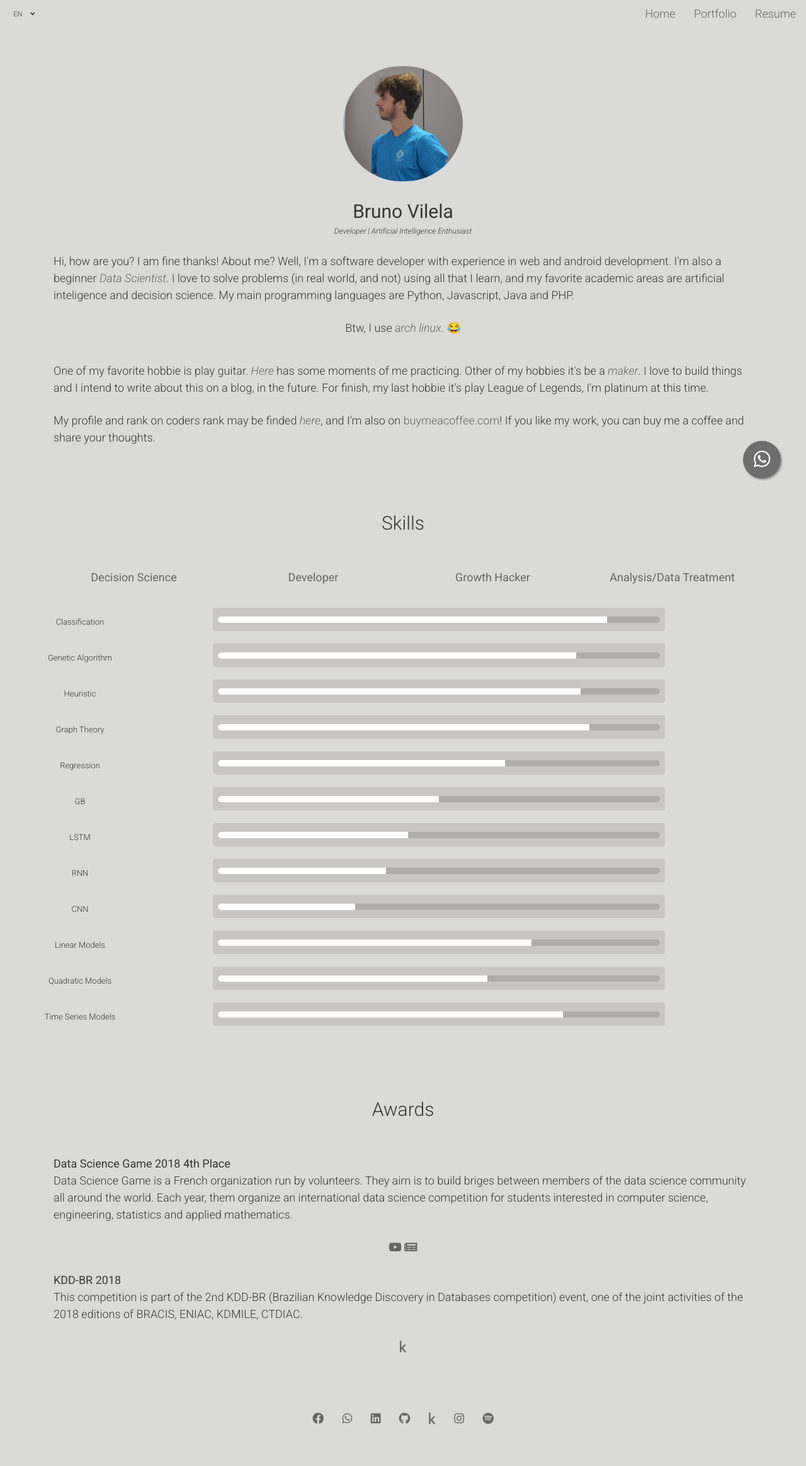
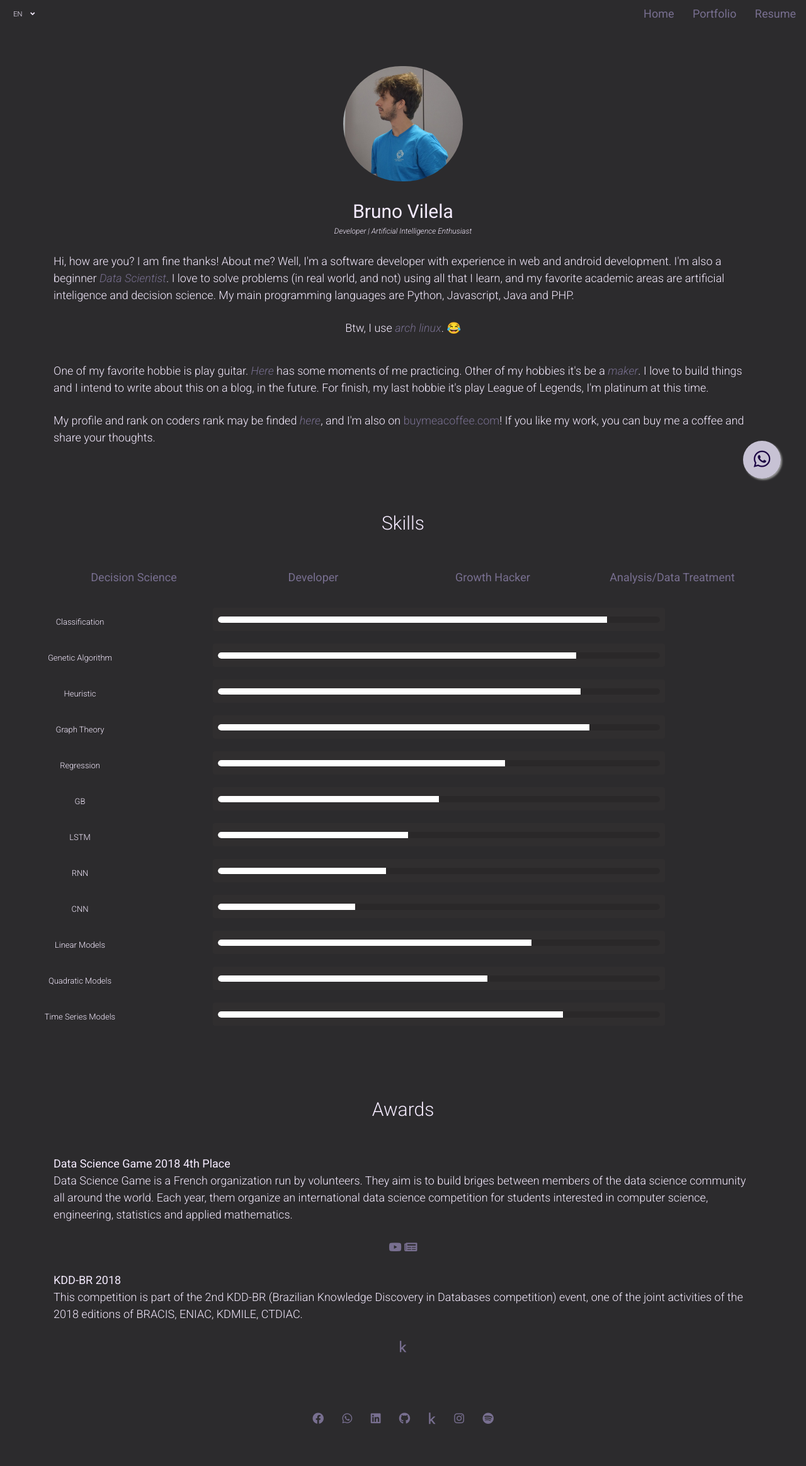
Before and after one commit to vilelabruno/vilelabruno.github.io, a PHP site: page / in a window 1280 px wide. Shown: the whole page at 63% size. Run offline with PHP 8.4, Linux system fonts and the light colour scheme; some libraries are stand-ins or nearby versions.

Commit message:
changed color

```diff
--- a/assets/css/style.css
+++ b/assets/css/style.css
@@ -1,9 +1,9 @@
 @import url('https://fonts.googleapis.com/css?family=Roboto:300,300i,400,700');
 
 body { font-family: 'Roboto';
-  background-color: #DADAD9;
+  background-color: #2c2b2d;
   font-weight: 300;
-  color: #36382E;}
+  color: #f5ebff;}
 
 nav{
   font-size: 18px;
@@ -25,11 +25,17 @@ nav{
   width:72px;
 }
 a{
-  color: #656565;
+  color: #786f90;
+}
+.skillsA:focus{
+  color: #988cb8;
+}
+.menu{
+  font-weight: 400;
 }
 a:hover{
   text-decoration: none;
-  color: #2f2f2f;
+  color: rgb(139, 130, 165);
 }
 .dirItens{
   padding-left: 25px;
--- a/index.html
+++ b/index.html
@@ -92,8 +92,8 @@
             height: 60px;
             bottom: 40px;
             right: 40px;
-            background-color: #6e6e6e;
-            color: #FFF;
+            background-color: #efeaffcb;
+            color: rgb(25, 0, 66);
             border-radius: 50px;
             text-align: center;
             font-size: 30px;
@@ -193,9 +193,9 @@
     <nav class="navbar navbar-light ">
         <div></div>
         <div>
-            <a target="_blank" href="https://vilelabruno.github.io/">Home</a>
-            <a class="dirItens" target="_blank" href="portfolio">Portfolio</a>
-            <a class="dirItens" id="resume" target="_blank" href="2018_BrunoVilela_resume.pdf">Resume</a>
+            <a target="_blank" class="menu" href="https://vilelabruno.github.io/">Home</a>
+            <a class="dirItens menu" target="_blank" href="portfolio">Portfolio</a>
+            <a class="dirItens menu" id="resume" target="_blank" href="2018_BrunoVilela_resume.pdf">Resume</a>
         </div>
     </nav>
     <div class="container-fluid space2"></div>
@@ -258,16 +258,16 @@
         <div class="container">
             <div class="row" style="font-size: large;">
                 <div class="col-sm" onclick="showDs()">
-                    <a href="javascript:showDs();"><strong>Decision Science</strong></a>
+                    <a class="skillsA" href="javascript:showDs();"><strong>Decision Science</strong></a>
                 </div>
                 <div class="col-sm" onclick="showDev()">
-                    <a href="javascript:showDev();"><strong>Developer</strong></a>
+                    <a class="skillsA" href="javascript:showDev();"><strong>Developer</strong></a>
                 </div>
                 <div class="col-sm" onclick="showCm()">
-                    <a href="javascript:showCm();"><strong>Growth Hacker</strong></a>
+                    <a class="skillsA" href="javascript:showCm();"><strong>Growth Hacker</strong></a>
                 </div>
                 <div class="col-sm" onclick="showAn()">
-                    <a href="javascript:showAn();"><strong>Analysis/Data Treatment</strong></a>
+                    <a class="skillsA" href="javascript:showAn();"><strong>Analysis/Data Treatment</strong></a>
                 </div>
             </div>
         </div>
```
